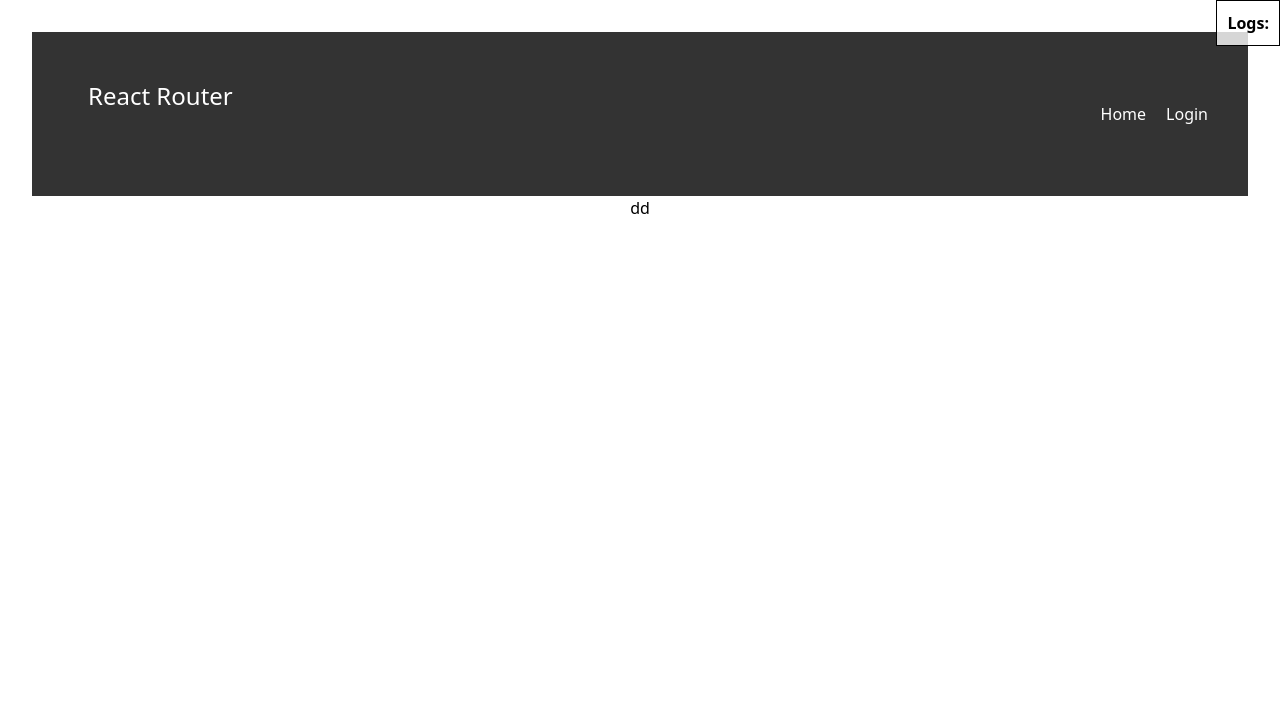
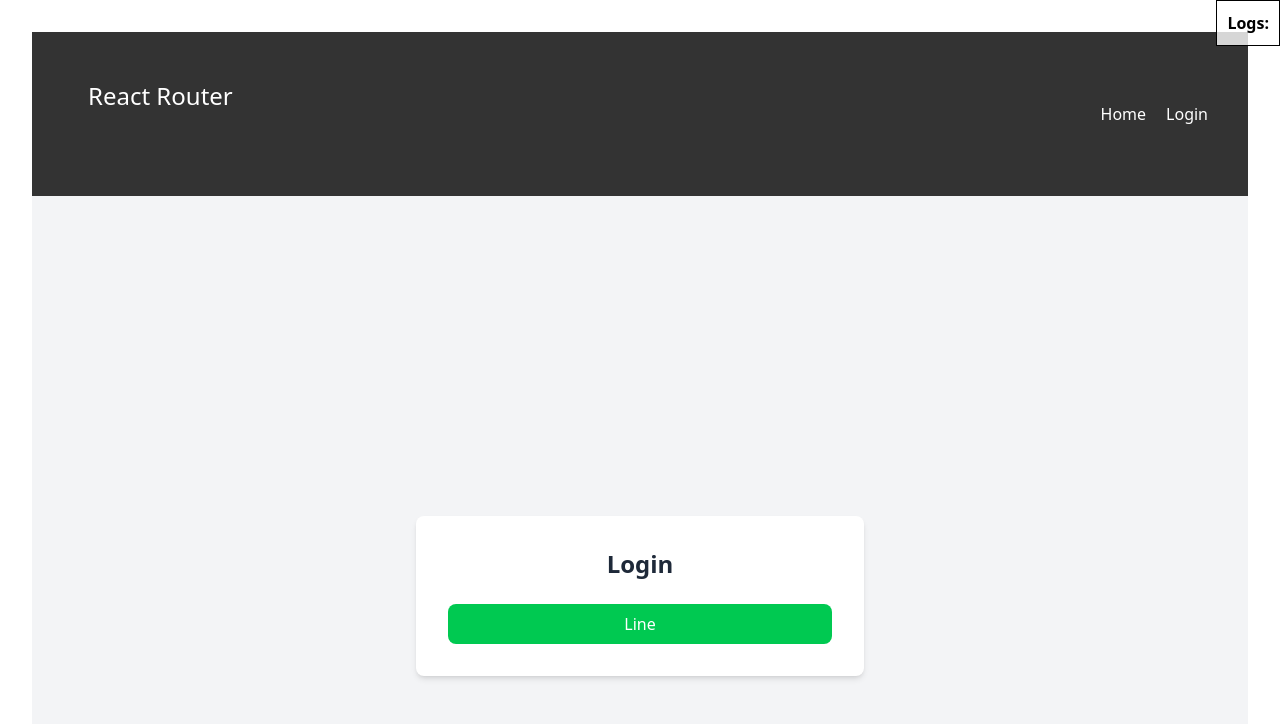
Before and after one commit to panachainy/template-golang, a React (Vite) app in the folder example/client/: page /login in a window 1280 px wide. Shown: the top 724 px of the page. Built offline with nearby package versions, Linux system fonts and the light colour scheme.

Commit message:
add button line social

```diff
--- a/example/client/src/pages/Auth/Login.tsx
+++ b/example/client/src/pages/Auth/Login.tsx
@@ -1,3 +1,17 @@
 export function LoginPage() {
-  return <ul className="divide-y divide-gray-200">dd</ul>
+  return (
+    <div className="flex min-h-screen flex-col items-center justify-center bg-gray-100">
+      <div className="w-full max-w-md rounded-lg bg-white p-8 shadow-md">
+        <h1 className="mb-6 text-center font-bold text-2xl text-gray-800">
+          Login
+        </h1>
+
+        <div className="social-login space-y-4">
+          <button className="w-full rounded-lg bg-green-500 px-4 py-2 text-white transition hover:bg-green-600">
+            Line
+          </button>
+        </div>
+      </div>
+    </div>
+  )
 }
```
